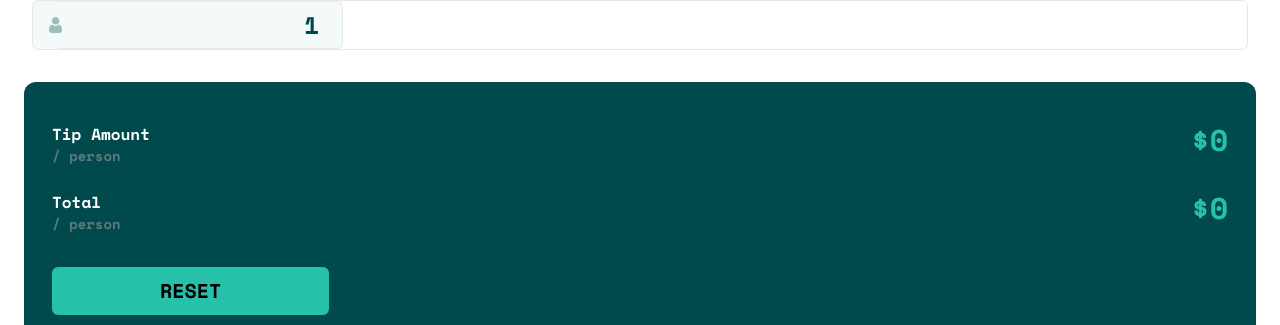
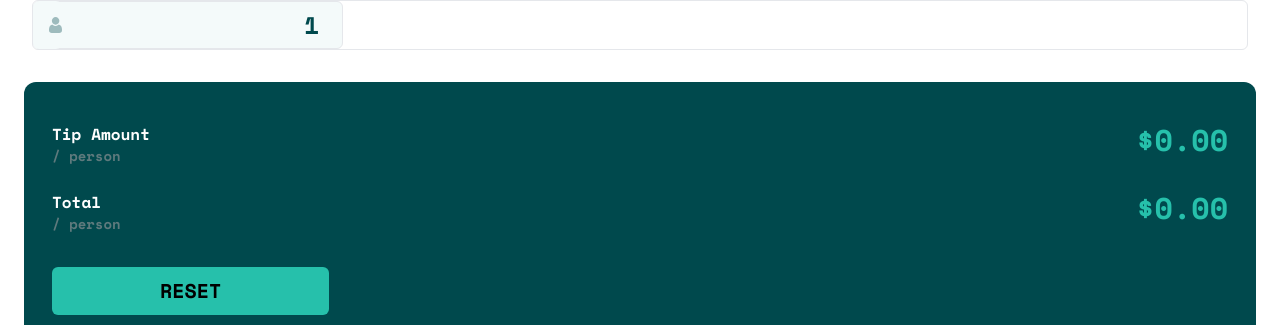
Before and after one commit to rafaelrendonx/tip-calculator, a React (Vite) app: page / in a window 1280 px wide. Shown: the part 530-855 px from the top of the page. Built offline with nearby package versions, Linux system fonts and the light colour scheme.

Commit message:
Diseno de ambas interfaces terminadas, mas logica completa

```diff
--- a/src/App.jsx
+++ b/src/App.jsx
@@ -1,6 +1,4 @@
 import { useState } from "react"
-import billImage from '../images/icon-dollar.svg'
-import personImage from '../images/icon-person.svg'
 
 function App() {
 
@@ -62,39 +60,66 @@ function App() {
   })
 */
 
-  const tipAmountPerPerson = Number(((bill * (tip / 100)) / people).toFixed(2)) || 0.00
-  const totalAmountPerPerson = Number((Number(tipAmountPerPerson) + (bill / people)).toFixed(2)) || 0.00
-  const customTipAmountPerPerson = Number(((bill * (customTip / 100)) / people).toFixed(2)) || 0.00
-  const customTotalAmountPerPerson = Number(((Number(customTipAmountPerPerson)) + (bill / people)).toFixed(2)) || 0.00
+  let tipAmountPerPerson = Number(((bill * (tip / 100)) / people).toFixed(1)) || (0).toFixed(2)
+  if (bill > 99999.99) {
+    tipAmountPerPerson = Number(((100000 * (tip / 100)) / people).toFixed(1)) || (0).toFixed(2)
+  }
+
+  let totalAmountPerPerson = Number((Number(tipAmountPerPerson) + (bill / people)).toFixed(2)) || (0).toFixed(2)
+  if (bill > 99999.99) {
+    totalAmountPerPerson = Number((Number(tipAmountPerPerson) + (100000 / people)).toFixed(2)) || (0).toFixed(2)
+  }
+
+  let customTipAmountPerPerson = Number(((bill * (customTip / 100)) / people).toFixed(1)) || (0).toFixed(2)
+  if (bill > 99999.99) {
+    customTipAmountPerPerson = Number(((100000 * (customTip / 100)) / people).toFixed(1)) || (0).toFixed(2)
+  }
+  if (customTip > 100) {
+    customTipAmountPerPerson = Number(((bill * (100 / 100)) / people).toFixed(1)) || (0).toFixed(2)
+  }
+  let customTotalAmountPerPerson = Number(((Number(customTipAmountPerPerson)) + (bill / people)).toFixed(2)) || (0).toFixed(2)
+  if (bill > 99999.99) {
+    customTotalAmountPerPerson = Number(((Number(customTipAmountPerPerson)) + (100000 / people)).toFixed(2)) || (0).toFixed(2)
+  }
 
   return (
-    <div className="font-spaceMono bg-light-grayish-cyan">
+    <div className="font-spaceMono bg-light-grayish-cyan desktop:px-[261px] desktop:pt-[154px] desktop:pb-[239px]">
 
       <div className="">
-        <h1 className="text-dark-grayish-cyan text-2xl text-center px-32 py-10 tracking-tighter">S P L I T T E R</h1>
+        <h1 className="text-dark-grayish-cyan text-2xl text-center px-32 py-10 tracking-tighter desktop:px-[395px] desktop:pt-[0px] desktop:pb-[80px] desktop:text-logo">S P L I T T E R</h1>
       </div>
 
+      <div className="desktop:flex desktop:flex-row">
+
         {/*Cuadro blanco*/}
-      <main className=" bg-white p-8 rounded-t-3xl">
+        <div className=" bg-white p-8 rounded-t-3xl desktop:rounded-none desktop:rounded-l-3xl desktop:p-7 desktop:pl-12 desktop:pr-4">
+
           {/*Bill*/}
-        <div className="flex flex-col pb-[30px]">
-          <label htmlFor="bill" className="text-dark-grayish-cyan pb-[6px]">Bill</label>
+          <div className="flex flex-col pb-[30px] desktop:pb-[39px]">
+            <div className="flex flex-row justify-between">
+              <label htmlFor="bill" className="text-dark-grayish-cyan pb-[6px] desktop:pt-[17px]">Bill</label>
+              {bill > 100000 ? <p className="text-red-400 desktop:pt-[17px]">Can't be more than 100,000</p> : ''}
+            </div>
 
             <div className="relative rounded-md border">
-            <input type="number" value={bill} onChange={handleBill} id="bill" min="0"
-              className="rounded-md py-[6.75px] bg-very-light-grayish-cyan text-very-dark-cyan text-2xl text-right pr-2 focus:outline-none focus:ring focus:ring-strong-cyan border" />
-            <div className="absolute inset-y-0 pl-4 flex items-center pointer-events-none bg-very-light-grayish-cyan rounded-md">
+              <input type="number" value={bill} onChange={handleBill} id="bill" min="0" maxLength={6}
+                className="rounded-md py-[6.75px] bg-very-light-grayish-cyan text-very-dark-cyan text-2xl text-right pr-2 focus:outline-none focus:ring focus:ring-strong-cyan border desktop:pt-[6px] desktop:pl-[64px]" />
+              <div className="absolute inset-y-0 pl-4 flex items-center pointer-events-none bg-very-light-grayish-cyan rounded-md desktop:pl-5">
                 <svg xmlns="http://www.w3.org/2000/svg" width="11" height="17">
                   <path fill="#9EBBBD" d="M6.016 16.328v-1.464c1.232-.08 2.22-.444 2.964-1.092.744-.648 1.116-1.508 1.116-2.58v-.144c0-.992-.348-1.772-1.044-2.34-.696-.568-1.708-.932-3.036-1.092V4.184c.56.144 1.012.4 1.356.768.344.368.516.816.516 1.344v.288h1.824v-.432c0-.448-.088-.876-.264-1.284a3.783 3.783 0 00-.744-1.116A4.251 4.251 0 007.54 2.9a5.324 5.324 0 00-1.524-.492V.872H4.288V2.36a5.532 5.532 0 00-1.416.324c-.448.168-.84.392-1.176.672-.336.28-.604.616-.804 1.008-.2.392-.3.844-.3 1.356v.144c0 .96.316 1.708.948 2.244.632.536 1.548.884 2.748 1.044v3.912c-.704-.16-1.248-.472-1.632-.936-.384-.464-.576-1.08-.576-1.848v-.288H.256v.576c0 .464.08.924.24 1.38.16.456.404.88.732 1.272.328.392.744.728 1.248 1.008s1.108.476 1.812.588v1.512h1.728zM4.288 7.424c-.688-.128-1.164-.332-1.428-.612-.264-.28-.396-.644-.396-1.092 0-.464.176-.832.528-1.104.352-.272.784-.448 1.296-.528v3.336zm1.728 5.712V9.344c.768.128 1.328.328 1.68.6.352.272.528.688.528 1.248 0 .544-.196.984-.588 1.32-.392.336-.932.544-1.62.624z" />
                 </svg>
+
               </div>
             </div>
           </div>
 
           {/*Tips*/}
-        <div className="pb-[30px]">
+          <div className="pb-[30px] desktop:pb-10">
+            <div className="flex flex-row justify-between desktop:flex desktop:flex-row desktop:justify-between">
             <p className="text-dark-grayish-cyan pb-4">Select Tip %</p>
-          <div className="grid grid-cols-2 gap-4">
+            {customTip > 100 ? <p className="text-red-400">No higher than 100%</p> : ''}
+            </div>
+            <div className="grid grid-cols-2 gap-4 desktop:grid-cols-3">
               <button onClick={() => handleTip(5, 0)}
                 className={[0 === selectedTip ? "bg-strong-cyan text-white text-2xl rounded-md p-[8px]" : "bg-very-dark-cyan text-white text-2xl rounded-md p-[8px]"]}>
                 5%
@@ -115,8 +140,8 @@ function App() {
                 className={[4 === selectedTip ? "bg-strong-cyan text-white text-2xl rounded-md p-[8px]" : "bg-very-dark-cyan text-white text-2xl rounded-md p-[7px]"]}>
                 50%
               </button>
-            <input type="number" value={customTip} onChange={handleCustomTip} placeholder="Custom" onClick={() => handleTip(customTip, 5)} id="custom" min="0"
-              className="text-very-dark-cyan text-right text-2xl bg-very-light-grayish-cyan placeholder:text-center placeholder:text-very-dark-cyan p-[7px] rounded-md focus:outline-none focus:ring focus:ring-strong-cyan border pl-5" />
+              <input type="number" value={customTip} onChange={handleCustomTip} placeholder="Custom" onClick={() => handleTip(customTip, 5)} id="custom" min="0" max="100"
+                className="text-very-dark-cyan text-right text-2xl bg-very-light-grayish-cyan placeholder:text-center placeholder:text-very-dark-cyan p-[7px] rounded-md focus:outline-none focus:ring focus:ring-strong-cyan border pl-5 desktop:pl-[4.5px]" />
             </div>
           </div>
 
@@ -130,51 +155,55 @@ function App() {
             <div className="relative rounded-md border">
               {people === 0 ?
                 <input type="number" value={people} onChange={handlePeople} id="people" min="0"
-                className="rounded-md py-[6.75px] bg-very-light-grayish-cyan text-very-dark-cyan text-2xl text-right pr-2 focus:outline-none focus:ring focus:ring-red-400 border" />
+                  className="rounded-md py-[6.75px] bg-very-light-grayish-cyan text-very-dark-cyan text-2xl text-right pr-2 focus:outline-none focus:ring focus:ring-red-400 border desktop:pt-[6px] desktop:pl-16" />
                 :
                 <input type="number" value={people} onChange={handlePeople} id="people" min="0"
-                className="rounded-md py-[6.75px] bg-very-light-grayish-cyan text-very-dark-cyan text-2xl text-right pr-2 focus:outline-none focus:ring focus:ring-strong-cyan border" />}
+                  className="rounded-md py-[6.75px] bg-very-light-grayish-cyan text-very-dark-cyan text-2xl text-right pr-2 focus:outline-none focus:ring focus:ring-strong-cyan border desktop:pt-[6px] desktop:pl-16" />}
 
-            <div className="absolute inset-y-0 pl-4 flex items-center pointer-events-none bg-very-light-grayish-cyan rounded-md">
+              <div className="absolute inset-y-0 pl-4 flex items-center pointer-events-none bg-very-light-grayish-cyan rounded-md desktop:pl-5">
                 <svg xmlns="http://www.w3.org/2000/svg" width="13" height="16">
                   <path fill="#9EBBBD" d="M9.573 7.729c.406 0 .784.07 1.126.209.342.14.639.33.881.569.232.227.438.503.614.82a5.1 5.1 0 01.407.949c.097.312.178.654.242 1.016.062.359.105.699.126 1.011.02.307.031.624.031.945 0 .836-.259 1.512-.768 2.01-.504.492-1.17.742-1.98.742H2.748c-.81 0-1.477-.25-1.98-.742C.259 14.76 0 14.084 0 13.248c0-.322.01-.64.032-.945.02-.312.063-.652.126-1.01.063-.363.144-.705.242-1.017.1-.323.238-.643.407-.948.176-.318.382-.594.613-.821.243-.238.54-.43.882-.57.342-.138.72-.208 1.125-.208.16 0 .313.067.61.265.183.123.397.264.636.421.204.134.48.259.822.372.333.11.671.167 1.005.167a3.19 3.19 0 001.006-.167c.341-.113.618-.238.822-.372l.636-.42c.296-.2.45-.266.61-.266zM6.598 0C7.63 0 8.522.38 9.252 1.129s1.1 1.666 1.1 2.724c0 1.06-.37 1.976-1.1 2.725-.73.75-1.623 1.13-2.654 1.13-1.03 0-1.924-.38-2.653-1.13-.73-.749-1.1-1.666-1.1-2.725 0-1.058.37-1.975 1.1-2.724C4.675.379 5.567 0 6.598 0z" />
                 </svg>
               </div>
             </div>
           </div>
-      </main>
+        </div>
 
         {/*Cuadro verde*/}
-      <section className="bg-white px-6">
-        <div className="bg-very-dark-cyan rounded-xl pt-10 px-7 pb-[24px]">
-          <div className="flex flex-row justify-between pb-5">
-            <div className="pb-1">
-              <p className="text-white">Tip Amount</p>
+        <div className="bg-white px-6 desktop:rounded-r-3xl desktop:p-8 desktop:px-[34px]">
+          <div className="bg-very-dark-cyan rounded-xl pt-10 px-7 pb-[24px] desktop:pl-[39px] desktop:py-10 desktop:pt-14 desktop:pr-[40px]">
+            <div className="flex flex-row justify-between pb-5 desktop:pb-3">
+              <div className="pb-1 desktop:pb-10 desktop:">
+                <p className="text-white desktop:truncate">Tip Amount</p>
                 <p className="text-dark-grayish-cyan text-sm">/ person</p>
               </div>
-            <p className="text-strong-cyan text-3xl">$
+              <div className="desktop:">
+                <p className="text-strong-cyan text-3xl desktop:text-5xl desktop:tracking-tight desktop:pl-[0px]">$
                   {selectedTip === 5 ? customTipAmountPerPerson === Infinity ? 0.00 :
                     customTipAmountPerPerson :
                     (tipAmountPerPerson === Infinity ? 0.00 :
                       tipAmountPerPerson)}
                 </p>
               </div>
-          <div className="flex flex-row justify-between pb-[29px]">
+            </div>
+            <div className="flex flex-row justify-between pb-[29px] desktop:pb-[128px]">
               <div className="pb-1">
                 <p className="text-white">Total </p>
-              <p className="text-dark-grayish-cyan text-sm">/ person</p>
+                <p className="text-dark-grayish-cyan text-sm desktop:truncate">/ person</p>
               </div>
-            <p className="text-strong-cyan text-3xl">$
+              <p className="text-strong-cyan text-3xl desktop:text-5xl desktop:tracking-tight desktop:pl-[0px]">$
                 {selectedTip === 5 ? customTotalAmountPerPerson === Infinity ? 0.00 :
                   customTotalAmountPerPerson :
                   (totalAmountPerPerson === Infinity ? 0.00 :
                     totalAmountPerPerson)}
               </p>
             </div>
-          <button className="bg-strong-cyan text-xl rounded-md px-[108px] py-[10px]" onClick={handleReset}>RESET</button>
+            <button className="bg-strong-cyan text-xl rounded-md px-[108px] py-[10px] desktop:px-[135px]" onClick={handleReset}>RESET</button>
           </div>
 
-      </section>
+        </div>
+
+      </div>
 
     </div>
   )
--- a/tailwind.config.js
+++ b/tailwind.config.js
@@ -22,6 +22,13 @@ export default {
         'desktop': '1440px',
         // => @media (min-width: 640px) { ... }
       },
+      fontSize: {
+        'logo': ['1.54rem', {
+          lineHeight: '2.2rem',
+          letterSpacing: '-0.01em',
+          fontWeight: '500',
+        }],
+      }
     },
   },
   plugins: [],
```
Lines whose indentation alone changed are shown as unchanged.
